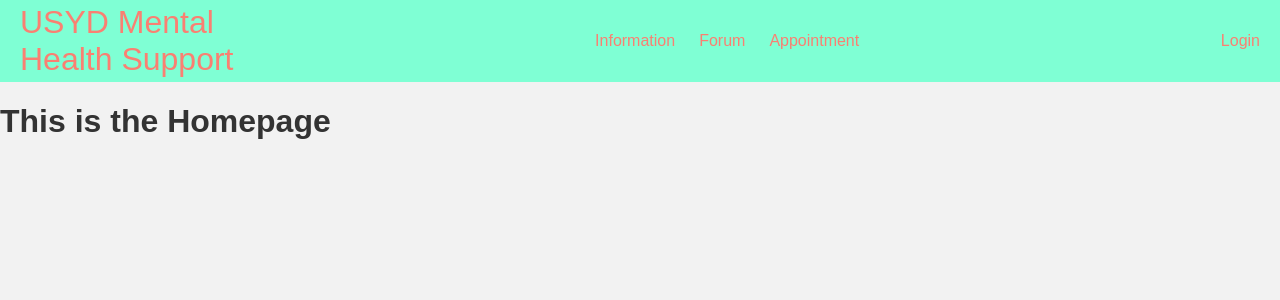
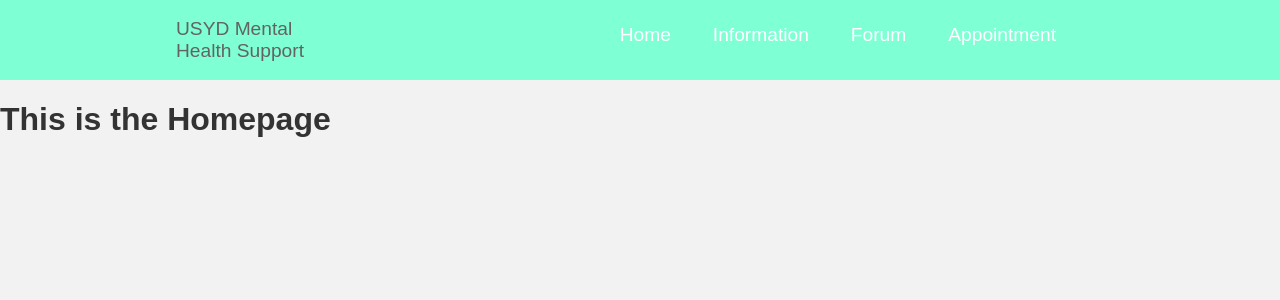
Before and after one commit to BrianXu0623/Mental-Health-Website, a React (Create React App) app in the folder frontend/mental_health_website/: page / in a window 1280 px wide. Shown: the top 300 px of the page. Built offline with nearby package versions, Linux system fonts and the light colour scheme.

Commit message:
some changes

```diff
--- a/frontend/mental_health_website/src/App.css
+++ b/frontend/mental_health_website/src/App.css
@@ -55,44 +55,3 @@
 * {
   box-sizing: border-box;
 }
-
-.nav {
-  background-color: aquamarine;
-  color: salmon;
-  display: flex;
-  justify-content: space-between;
-  align-items: stretch;
-  gap: 2rem;
-  padding: 0 1rem;
-}
-
-.nav a{
-  color: inherit;
-  text-decoration: none;
-  list-style: none;
-  display: flex;
-  align-items: center;
-  gap: 1rem;
-  padding: .25rem;
-  height: 100%;
-}
-
-.nav ul{
-  padding: 0;
-  margin: 0;
-  list-style: none;
-  display: flex;
-  gap: 1rem;
-}
-
-.website_title {
-  font-size: 2rem;
-}
-
-.nav li.active {
-  background-color: aqua;
-}
-
-.nav li:hover{
-  background-color: antiquewhite;
-}
--- a/frontend/mental_health_website/src/App.js
+++ b/frontend/mental_health_website/src/App.js
@@ -16,6 +16,7 @@
     <BrowserRouter>
     <Navbar />
       <div>
+
       <Routes>
           <Route path="/information" element={<Information />}>
           </Route>
--- /dev/null
+++ b/frontend/mental_health_website/src/pages/Navbar.css
@@ -0,0 +1,158 @@
+.nav {
+    background-color: aquamarine;
+    height: 80px;
+    display: flex;
+    justify-content: center;
+    align-items: center;
+    font-size: 1.2rem;
+    position: sticky;
+    top: 0;
+    z-index: 999;
+  }
+
+  .navbar-container {
+    display: flex;
+    justify-content: center;
+    align-items: center;
+    height: 80px;
+    max-width: 1500px;
+  }
+
+  .navbar-logo {
+    color: #fff;
+    justify-self: start;
+    margin-left: 20px;
+    cursor: pointer;
+    text-decoration: none;
+    font-size: 2rem;
+    display: flex;
+    align-items: center;
+  }
+
+  .fa-typo3 {
+    margin-left: 0.5rem;
+    font-size: 1.8rem;
+  }
+
+  .nav-menu {
+    display: grid;
+    grid-template-columns: repeat(4, auto);
+    grid-gap: 10px;
+    list-style: none;
+    text-align: center;
+    width: 60vw;
+    justify-content: end;
+    margin-right: 2rem;
+  }
+
+  .nav-item {
+    height: 80px;
+  }
+
+  .nav-links {
+    color: #fff;
+    display: flex;
+    align-items: center;
+    text-decoration: none;
+    padding: 0.5rem 1rem;
+    height: 100%;
+  }
+
+  .nav-links:hover {
+    border-bottom: 4px solid #fff;
+    transition: all 0.2s ease-out;
+  }
+
+  .fa-bars {
+    color: #fff;
+  }
+
+  .nav-links-mobile {
+    display: none;
+  }
+
+  .menu-icon {
+    display: none;
+  }
+
+  @media screen and (max-width: 960px) {
+    .NavbarItems {
+      position: relative;
+    }
+
+    .nav-menu {
+      display: flex;
+      flex-direction: column;
+      width: 100%;
+      height: 90vh;
+      position: absolute;
+      top: 80px;
+      left: -100%;
+      opacity: 1;
+      transition: all 0.5s ease;
+    }
+
+    .nav-menu.active {
+      background: #242222;
+      left: 0;
+      opacity: 1;
+      transition: all 0.5s ease;
+      z-index: 1;
+    }
+
+    .nav-links {
+      text-align: center;
+      padding: 2rem;
+      width: 100%;
+      display: table;
+    }
+
+    .nav-links:hover {
+      background-color: #fff;
+      color: #242424;
+      border-radius: 0;
+    }
+
+    .navbar-logo {
+      position: absolute;
+      top: 0;
+      left: 0;
+      transform: translate(25%, 50%);
+    }
+
+    .menu-icon {
+      display: block;
+      position: absolute;
+      top: 0;
+      right: 0;
+      transform: translate(-100%, 60%);
+      font-size: 1.8rem;
+      cursor: pointer;
+    }
+
+    .fa-times {
+      color: #fff;
+      font-size: 2rem;
+    }
+
+    .nav-links-mobile {
+      display: block;
+      text-align: center;
+      margin: 2rem auto;
+      border-radius: 4px;
+      width: 80%;
+      text-decoration: none;
+      font-size: 1.5rem;
+      background-color: transparent;
+      color: #fff;
+      padding: 14px 20px;
+      border: 1px solid #fff;
+      transition: all 0.3s ease-out;
+    }
+
+    .nav-links-mobile:hover {
+      background: #fff;
+      color: #242424;
+      transition: 250ms;
+    }
+  }
--- a/frontend/mental_health_website/src/pages/Navbar.js
+++ b/frontend/mental_health_website/src/pages/Navbar.js
@@ -1,9 +1,64 @@
-import React from 'react';
+import React, {useState} from 'react';
+import {Link} from 'react-router-dom';
+import "./Navbar.css"
+
 
 function Navbar() {
+
+  const [click, setClick] = useState(false);
+
+  const menuIconClick = () => setClick(!click);
+
+  const closeMenu = () => setClick(false);
+
   return (
+    <>
+      <nav className="nav">
+        <div className='navbar-container'>
+          <Link to="/" className="website_title">USYD Mental<br />Health Support</Link>
+          <div className='menu-icon' onClick={menuIconClick}>
+            <i className={click ? 'fas fa-times' : 'fas fa-bars'} />
+          </div>
+          <ul className={click ? 'nav-menu active' : 'nav-menu'}>
+            <li className='nav-item'>
+              <Link to='/' className='nav-links' onClick={closeMenu}>
+                Home
+              </Link>
+            </li>
+            <li className='nav-item'>
+              <Link to='/information' className='nav-links' onClick={closeMenu}>
+                Information
+              </Link>
+            </li>
+            <li className='nav-item'>
+              <Link to='/forum' className='nav-links' onClick={closeMenu}>
+                Forum
+              </Link>
+            </li>
+            <li className='nav-item'>
+              <Link to='/appointment' className='nav-links' onClick={closeMenu}>
+                Appointment
+              </Link>
+            </li>
+            <li className='login-button'>
+              <Link to='/login' className='nav-links-mobile' onClick={closeMenu}>
+                Login
+              </Link>
+            </li>
+          </ul>
+        </div>
+      </nav>
+    </>
+  )
+}
+
+export default Navbar;
+
+
+/*
+return (
     <nav className="nav">
-      <a href="/" className="website_title">USYD Mental<br />Health Support</a>
+
       <ul>
         <li>
           <a href="/information">Information</a>
@@ -24,6 +79,4 @@
 
     </nav>
   );
-}
-
-export default Navbar;
+  */
```
Also changed, not shown: 1 other file (tests, documents, lock files or other folders).
